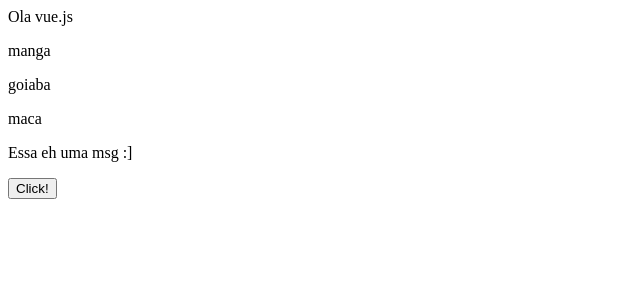
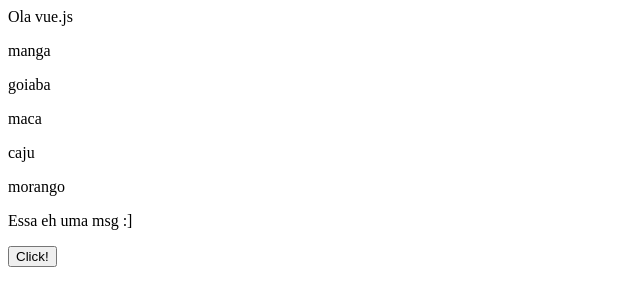
Before and after one commit to hilderjares/empreenday-2019, a plain HTML site: page index.html in a window 1280 px wide. Shown: the whole page, without its empty margins (0-640 px from the left). Drawn offline with Linux system fonts and the light colour scheme.

Commit message:
Mais um commit

```diff
--- a/index.html
+++ b/index.html
@@ -20,7 +20,9 @@
 				fruits: [
 					{name: 'manga'},
 					{name: 'goiaba'},
-					{name: 'maca'}
+					{name: 'maca'},
+					{name: 'caju'},
+					{name: 'morango'}
 				]
 			},
 			methods: {
```
